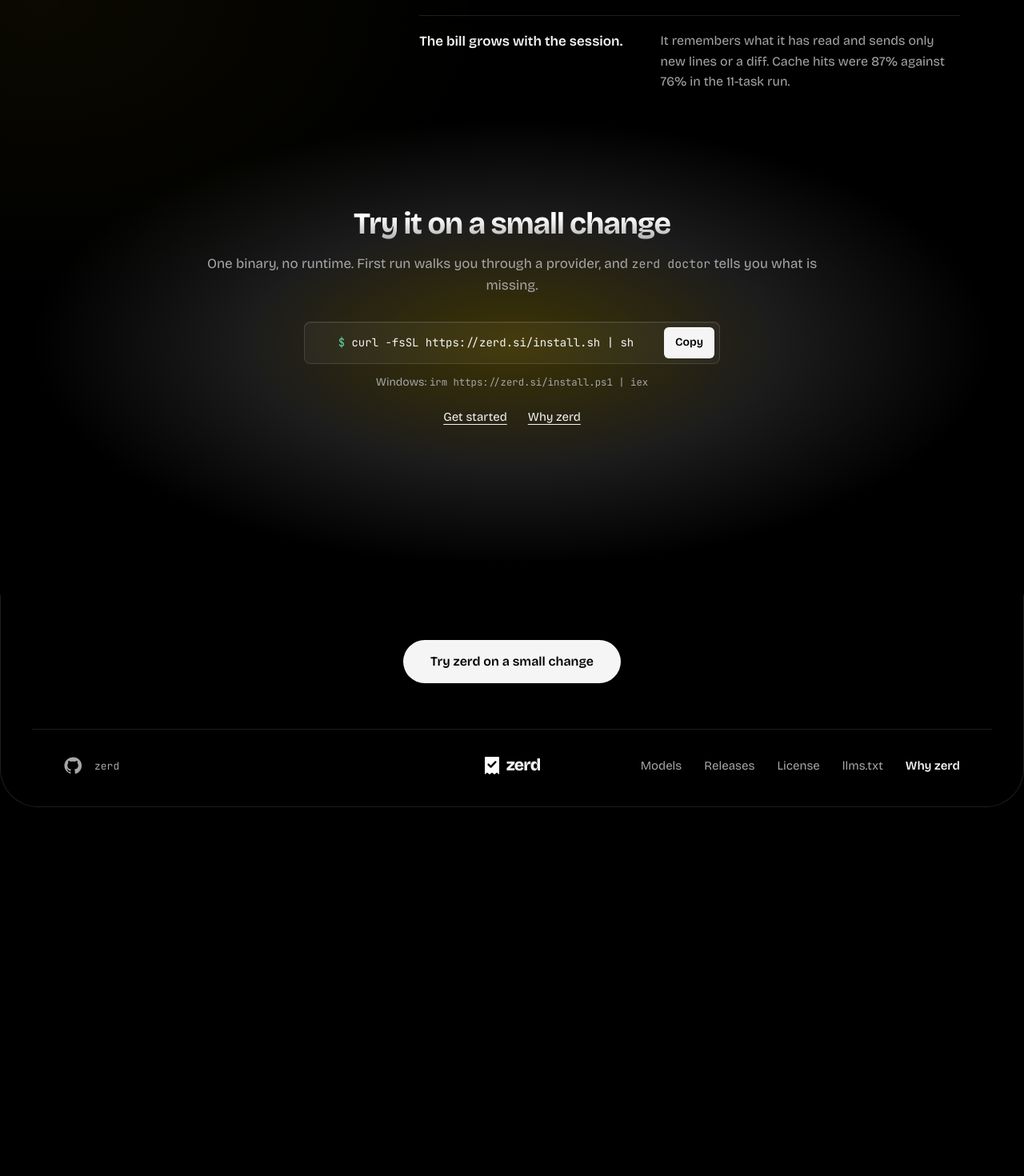
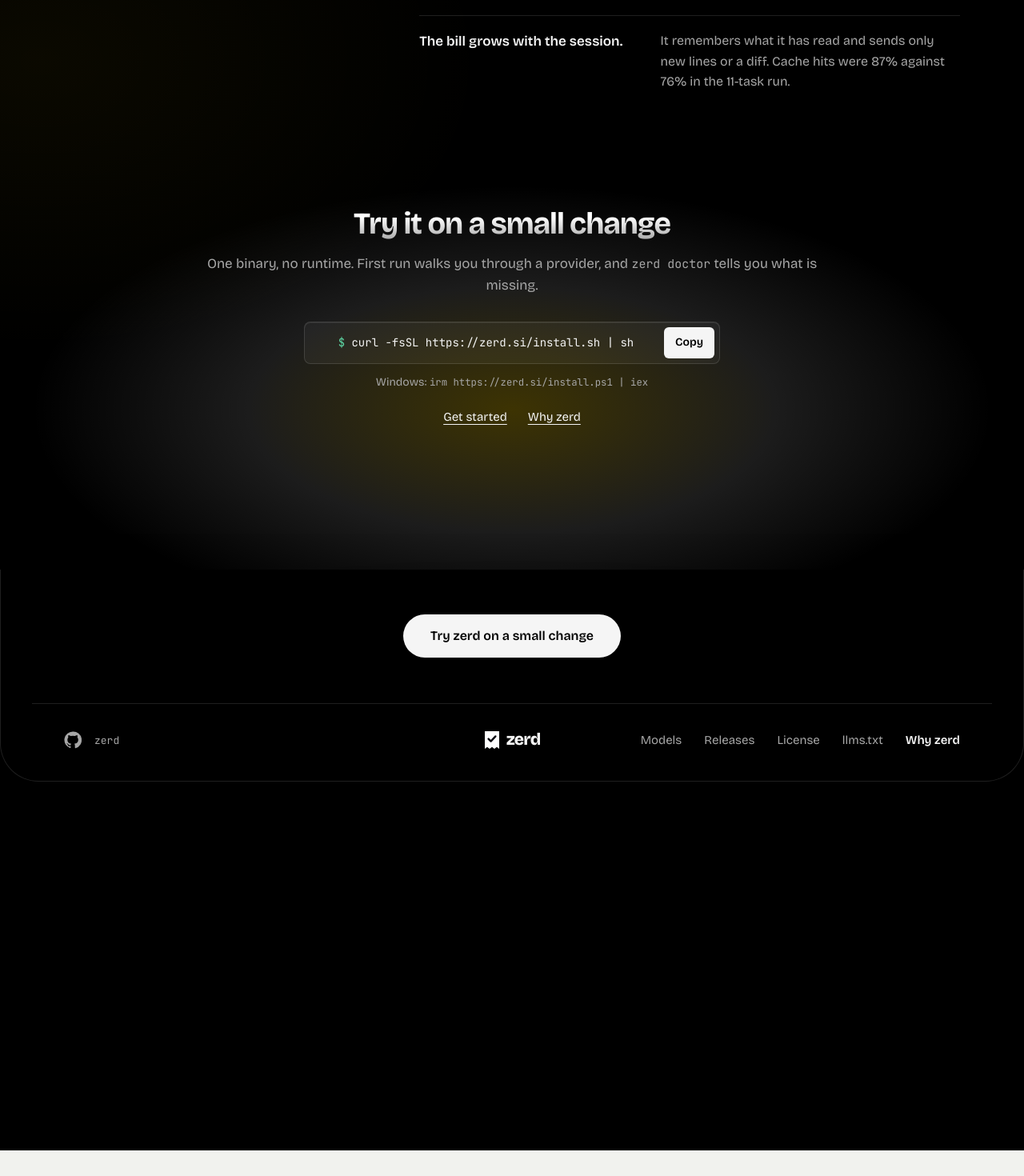
Before and after one commit to Adityaadpandey/melon-harness, a Next.js app in the folder website/: page / in a window 1280 px wide. Shown: the part 5386-6856 px from the top of the page at 80% size. After the commit the page ends 6824 px from the top, so only its background shows below. Built offline with nearby package versions, Linux system fonts and the light colour scheme; no server answers; what fumadocs-ui would draw is missing.

Commit message:
website: no transparent gap above the footer card, so the fixed wordmark only shows when scrolling reveals it

```diff
--- a/website/app/(home)/landing.css
+++ b/website/app/(home)/landing.css
@@ -127,7 +127,7 @@
 .asciinema-theme-zerd { --term-color-foreground: #d9dde5; --term-color-background: #0b0e13; }
 .lp .demo .note { margin: 14px 0 0; font-size: 14px; color: var(--dim); }
 
-.install { padding-bottom: 96px; text-align: center; position: relative; }
+.install { padding-bottom: clamp(120px, 14vw, 200px); text-align: center; position: relative; }
 .install::before { content: ""; position: absolute; left: 50%; bottom: -80px; width: min(1300px, 100%); height: 560px; transform: translateX(-50%); z-index: -1; pointer-events: none;
   background: radial-gradient(ellipse 50% 50% at 50% 50%, rgba(255, 214, 10, 0.24), rgba(255, 255, 255, 0.11) 55%, transparent 100%); }
 .install .sec-head { margin-inline: auto; }
@@ -135,7 +135,7 @@
 .install .hero-links { justify-content: center; }
 
 /* footer: a dark card with rounded feet, then a giant wordmark cropped by the bottom of the page */
-.foot-lp { margin-top: clamp(64px, 9vw, 120px); }
+.foot-lp { margin-top: 0; }
 .foot-card { position: relative; z-index: 2; background: #000; border: 1px solid var(--line); border-top: 0; border-radius: 0 0 clamp(28px, 4vw, 48px) clamp(28px, 4vw, 48px); box-shadow: 0 40px 80px -10px rgba(0, 0, 0, 0.9); padding-top: clamp(32px, 4.5vw, 56px); }
 .foot-cta { display: flex; justify-content: center; margin-bottom: clamp(28px, 4.5vw, 64px); }
 .lp .foot-pill { display: inline-flex; align-items: center; padding: 14px 34px; border-radius: 999px; background: #f5f5f5; color: #000; font-weight: 600; font-size: 16px; text-decoration: none; transition: background 0.15s, transform 0.15s; }
```
